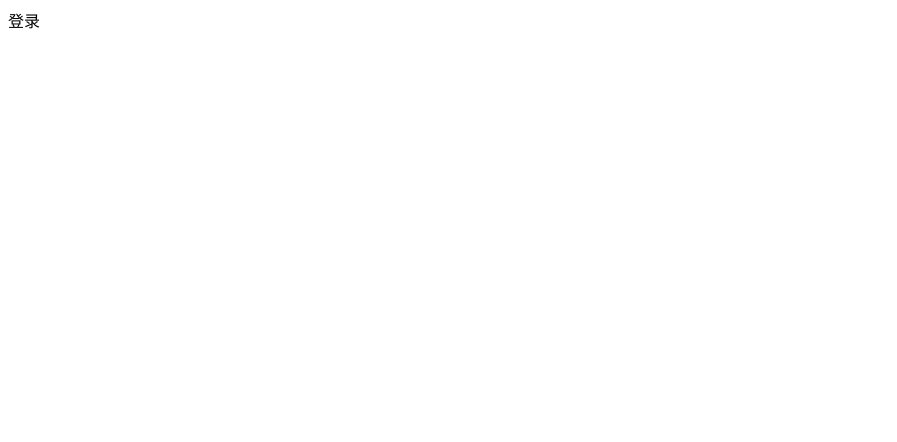
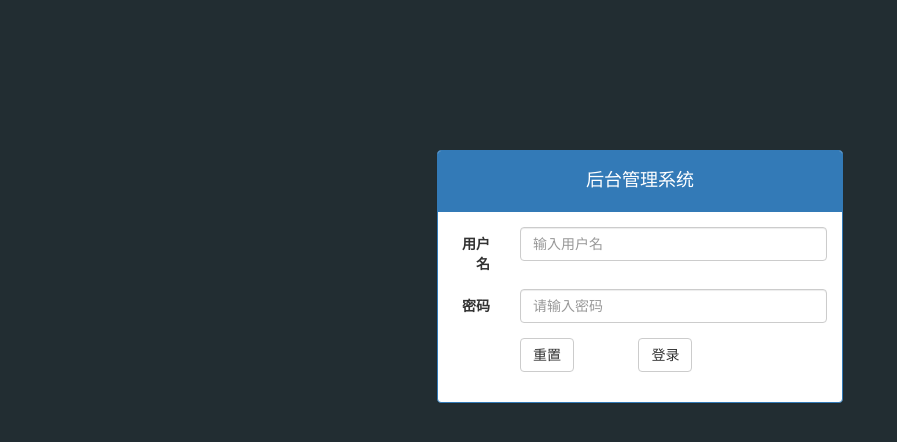
Before and after one commit to shnchen/Letao, a website: page public/back/login.html in a window 1280 px wide. Shown: the whole page, without its empty margins (0-897 px from the left). Drawn offline with Linux system fonts and the light colour scheme.

Commit message:
完成了登录的静态页面

```diff
--- a/public/back/css/common.css
+++ b/public/back/css/common.css
@@ -0,0 +1,11 @@
+
+body{
+    background-color: #222d32;
+}
+
+.login-container{
+    margin-top: 150px;
+}
+.ctrl-title{
+    text-align: center;
+}
--- a/public/back/login.html
+++ b/public/back/login.html
@@ -4,9 +4,46 @@
     <meta charset="UTF-8">
     <meta name="viewport" content="width=device-width, initial-scale=1.0">
     <meta http-equiv="X-UA-Compatible" content="ie=edge">
-    <title>Document</title>
+    <link rel="stylesheet" href="./lib/bootstrap/css/bootstrap.min.css">
+    <link rel="stylesheet" href="./css/common.css">
+    <title>登录</title>
 </head>
 <body>
-    <div>登录</div>
+    <div class="contaner login-container">
+        <div class="row">
+            <div class="col-md-4 col-md-offset-4">
+                <div class="panel panel-primary">
+                    <div class="panel-heading ctrl-title"><h4>后台管理系统</h4></div>
+                    <div class="panel-body">
+                        <form class="form-horizontal" autocomplete="off">
+                            <div class="form-group">
+                              <label for="username" class="col-sm-2 control-label">用户名</label>
+                              <div class="col-sm-10">
+                                <input type="text" class="form-control" id="username" name="username" placeholder="输入用户名">
+                              </div>
+                            </div>
+                            <div class="form-group">
+                              <label for="password" class="col-sm-2 control-label">密码</label>
+                              <div class="col-sm-10">
+                                <input type="password" class="form-control" id="password"  name="password" placeholder="请输入密码">
+                              </div>
+                            </div>
+
+                            <div class="form-group">
+                              <div class="col-sm-offset-2 col-sm-6">
+                                <button type="reset" class="btn btn-default pull-left">重置</button>
+                                <button type="submit" class="btn btn-default pull-right">登录</button>
+                              </div>
+                            </div>
+
+                          </form>
+                    </div>
+                  </div>
+            </div>
+        </div>
+    </div>
+    <script src="./lib/jquery/jquery.min.js"></script>
+    <script src="./lib/bootstrap/js/bootstrap.min.js"></script>
+    <script src="./js/login.js"></script>
 </body>
 </html>
```
